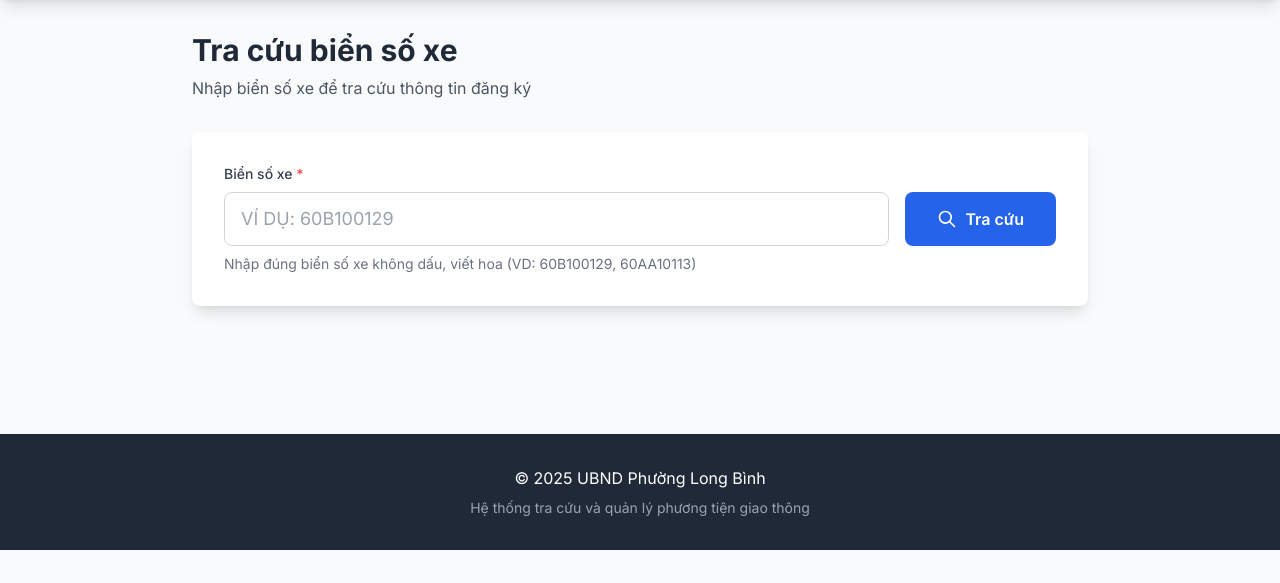
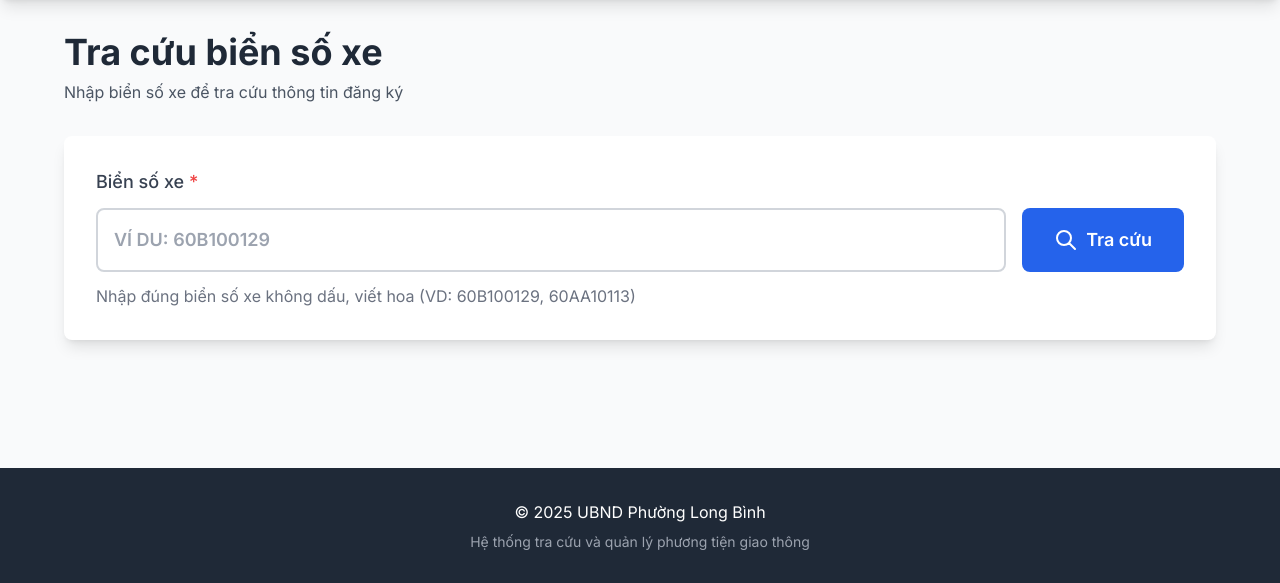
Before and after one commit to gkietle/vehicle-management, a FastAPI app: page /tra-cuu in a window 1280 px wide. Shown: the part 80-663 px from the top of the page. Run offline with FastAPI, Linux system fonts and the light colour scheme; some libraries are stand-ins or nearby versions.

Commit message:
Make tra-cuu page fully responsive for mobile

```diff
--- a/app/templates/tra-cuu.html
+++ b/app/templates/tra-cuu.html
@@ -1,40 +1,40 @@
 {% extends "base.html" %}
 
 {% block content %}
-<div class="max-w-4xl mx-auto">
+<div class="max-w-6xl mx-auto">
     <!-- Page Header -->
-    <div class="mb-8">
-        <h2 class="text-3xl font-bold text-gray-800 mb-2">Tra cứu biển số xe</h2>
-        <p class="text-gray-600">Nhập biển số xe để tra cứu thông tin đăng ký</p>
+    <div class="mb-4 sm:mb-6 lg:mb-8">
+        <h2 class="text-2xl sm:text-3xl lg:text-4xl font-bold text-gray-800 mb-2">Tra cứu biển số xe</h2>
+        <p class="text-sm sm:text-base text-gray-600">Nhập biển số xe để tra cứu thông tin đăng ký</p>
     </div>
 
     <!-- Search Form -->
-    <div class="bg-white rounded-lg shadow-lg p-8 mb-8">
-        <form id="searchForm" class="space-y-6">
+    <div class="bg-white rounded-lg shadow-lg p-5 sm:p-6 lg:p-8 mb-6 sm:mb-8">
+        <form id="searchForm" class="space-y-4 sm:space-y-6">
             <div>
-                <label for="bien_so" class="block text-sm font-medium text-gray-700 mb-2">
+                <label for="bien_so" class="block text-base sm:text-lg font-medium text-gray-700 mb-2 sm:mb-3">
                     Biển số xe <span class="text-red-500">*</span>
                 </label>
-                <div class="flex space-x-4">
+                <div class="flex flex-col sm:flex-row gap-3 sm:gap-4">
                     <input
                         type="text"
                         id="bien_so"
                         name="bien_so"
-                        placeholder="Ví dụ: 60B100129"
-                        class="flex-1 px-4 py-3 border border-gray-300 rounded-lg focus:ring-2 focus:ring-blue-500 focus:border-transparent text-lg uppercase"
+                        placeholder="VÍ DU: 60B100129"
+                        class="flex-1 px-4 py-3 sm:py-4 border-2 border-gray-300 rounded-lg focus:ring-2 focus:ring-blue-500 focus:border-blue-500 text-base sm:text-lg font-semibold uppercase"
                         required
                     >
                     <button
                         type="submit"
-                        class="px-8 py-3 bg-blue-600 text-white rounded-lg hover:bg-blue-700 transition font-semibold flex items-center"
+                        class="w-full sm:w-auto px-6 sm:px-8 py-3 sm:py-4 bg-blue-600 text-white rounded-lg hover:bg-blue-700 transition font-semibold flex items-center justify-center text-base sm:text-lg"
                     >
-                        <svg class="w-5 h-5 mr-2" fill="none" stroke="currentColor" viewBox="0 0 24 24">
+                        <svg class="w-5 h-5 sm:w-6 sm:h-6 mr-2" fill="none" stroke="currentColor" viewBox="0 0 24 24">
                             <path stroke-linecap="round" stroke-linejoin="round" stroke-width="2" d="M21 21l-6-6m2-5a7 7 0 11-14 0 7 7 0 0114 0z"></path>
                         </svg>
                         Tra cứu
                     </button>
                 </div>
-                <p class="mt-2 text-sm text-gray-500">Nhập đúng biển số xe không dấu, viết hoa (VD: 60B100129, 60AA10113)</p>
+                <p class="mt-3 text-sm sm:text-base text-gray-500 leading-relaxed">Nhập đúng biển số xe không dấu, viết hoa<br class="sm:hidden"> (VD: 60B100129, 60AA10113)</p>
             </div>
         </form>
     </div>
@@ -61,105 +61,105 @@
 
     <!-- Search Results -->
     <div id="results" class="hidden">
-        <div class="bg-white rounded-lg shadow-lg p-8 mb-6">
-            <h3 class="text-2xl font-bold text-gray-800 mb-6 flex items-center">
-                <svg class="w-7 h-7 text-green-600 mr-3" fill="none" stroke="currentColor" viewBox="0 0 24 24">
+        <div class="bg-white rounded-lg shadow-lg p-5 sm:p-6 lg:p-8 mb-6">
+            <h3 class="text-xl sm:text-2xl lg:text-3xl font-bold text-gray-800 mb-4 sm:mb-6 flex items-center">
+                <svg class="w-6 h-6 sm:w-7 sm:h-7 text-green-600 mr-2 sm:mr-3 flex-shrink-0" fill="none" stroke="currentColor" viewBox="0 0 24 24">
                     <path stroke-linecap="round" stroke-linejoin="round" stroke-width="2" d="M9 12l2 2 4-4m6 2a9 9 0 11-18 0 9 9 0 0118 0z"></path>
                 </svg>
                 Thông tin phương tiện
             </h3>
 
-            <div class="grid md:grid-cols-2 gap-6">
+            <div class="grid sm:grid-cols-1 lg:grid-cols-2 gap-4 sm:gap-6">
                 <div>
-                    <h4 class="font-semibold text-gray-700 mb-4 text-lg border-b pb-2">Thông tin xe</h4>
-                    <div class="space-y-3">
-                        <div class="flex">
-                            <span class="text-gray-600 w-32">Biển số:</span>
-                            <span id="result_bien_so" class="font-semibold text-gray-900"></span>
+                    <h4 class="text-base sm:text-lg font-semibold text-gray-700 mb-3 sm:mb-4 border-b pb-2">Thông tin xe</h4>
+                    <div class="space-y-2 sm:space-y-3">
+                        <div class="flex flex-col sm:flex-row sm:items-center">
+                            <span class="text-sm sm:text-base text-gray-600 sm:w-32 font-medium sm:font-normal">Biển số:</span>
+                            <span id="result_bien_so" class="text-base sm:text-base font-bold text-gray-900 mt-1 sm:mt-0"></span>
                         </div>
-                        <div class="flex">
-                            <span class="text-gray-600 w-32">Loại xe:</span>
-                            <span id="result_loai_xe" class="text-gray-900"></span>
+                        <div class="flex flex-col sm:flex-row sm:items-center">
+                            <span class="text-sm sm:text-base text-gray-600 sm:w-32 font-medium sm:font-normal">Loại xe:</span>
+                            <span id="result_loai_xe" class="text-sm sm:text-base text-gray-900 mt-1 sm:mt-0"></span>
                         </div>
-                        <div class="flex">
-                            <span class="text-gray-600 w-32">Số khung:</span>
-                            <span id="result_so_khung" class="text-gray-900 text-sm"></span>
+                        <div class="flex flex-col sm:flex-row sm:items-center">
+                            <span class="text-sm sm:text-base text-gray-600 sm:w-32 font-medium sm:font-normal">Số khung:</span>
+                            <span id="result_so_khung" class="text-sm text-gray-900 mt-1 sm:mt-0 break-all"></span>
                         </div>
-                        <div class="flex">
-                            <span class="text-gray-600 w-32">Số máy:</span>
-                            <span id="result_so_may" class="text-gray-900 text-sm"></span>
+                        <div class="flex flex-col sm:flex-row sm:items-center">
+                            <span class="text-sm sm:text-base text-gray-600 sm:w-32 font-medium sm:font-normal">Số máy:</span>
+                            <span id="result_so_may" class="text-sm text-gray-900 mt-1 sm:mt-0 break-all"></span>
                         </div>
-                        <div class="flex">
-                            <span class="text-gray-600 w-32">Trạng thái:</span>
-                            <span id="result_trang_thai" class="px-2 py-1 bg-green-100 text-green-800 rounded-full text-sm font-medium"></span>
+                        <div class="flex flex-col sm:flex-row sm:items-center">
+                            <span class="text-sm sm:text-base text-gray-600 sm:w-32 font-medium sm:font-normal">Trạng thái:</span>
+                            <span id="result_trang_thai" class="inline-block px-3 py-1 bg-green-100 text-green-800 rounded-full text-xs sm:text-sm font-medium mt-1 sm:mt-0"></span>
                         </div>
                     </div>
                 </div>
 
                 <div>
-                    <h4 class="font-semibold text-gray-700 mb-4 text-lg border-b pb-2">Thông tin chủ xe</h4>
-                    <div class="space-y-3">
-                        <div class="flex">
-                            <span class="text-gray-600 w-32">Họ tên:</span>
-                            <span id="result_ten" class="font-semibold text-gray-900"></span>
+                    <h4 class="text-base sm:text-lg font-semibold text-gray-700 mb-3 sm:mb-4 border-b pb-2">Thông tin chủ xe</h4>
+                    <div class="space-y-2 sm:space-y-3">
+                        <div class="flex flex-col sm:flex-row sm:items-center">
+                            <span class="text-sm sm:text-base text-gray-600 sm:w-32 font-medium sm:font-normal">Họ tên:</span>
+                            <span id="result_ten" class="text-base sm:text-base font-bold text-gray-900 mt-1 sm:mt-0"></span>
                         </div>
-                        <div class="flex">
-                            <span class="text-gray-600 w-32">Giấy tờ:</span>
-                            <span id="result_giay_to" class="text-gray-900 text-sm"></span>
+                        <div class="flex flex-col sm:flex-row sm:items-center">
+                            <span class="text-sm sm:text-base text-gray-600 sm:w-32 font-medium sm:font-normal">Giấy tờ:</span>
+                            <span id="result_giay_to" class="text-sm sm:text-base text-gray-900 mt-1 sm:mt-0"></span>
                         </div>
-                        <div class="flex">
-                            <span class="text-gray-600 w-32">Số giấy tờ:</span>
-                            <span id="result_so_giay_to" class="text-gray-900 text-sm"></span>
+                        <div class="flex flex-col sm:flex-row sm:items-center">
+                            <span class="text-sm sm:text-base text-gray-600 sm:w-32 font-medium sm:font-normal">Số giấy tờ:</span>
+                            <span id="result_so_giay_to" class="text-sm text-gray-900 mt-1 sm:mt-0 break-all"></span>
                         </div>
-                        <div class="flex">
-                            <span class="text-gray-600 w-32">Điện thoại:</span>
-                            <span id="result_sdt" class="text-gray-900"></span>
+                        <div class="flex flex-col sm:flex-row sm:items-center">
+                            <span class="text-sm sm:text-base text-gray-600 sm:w-32 font-medium sm:font-normal">Điện thoại:</span>
+                            <span id="result_sdt" class="text-sm sm:text-base text-gray-900 mt-1 sm:mt-0"></span>
                         </div>
-                        <div class="flex">
-                            <span class="text-gray-600 w-32">Khu phố:</span>
-                            <span id="result_khu_pho" class="text-gray-900"></span>
+                        <div class="flex flex-col sm:flex-row sm:items-center">
+                            <span class="text-sm sm:text-base text-gray-600 sm:w-32 font-medium sm:font-normal">Khu phố:</span>
+                            <span id="result_khu_pho" class="text-sm sm:text-base text-gray-900 mt-1 sm:mt-0"></span>
                         </div>
                     </div>
                 </div>
             </div>
 
-            <div class="mt-6">
-                <h4 class="font-semibold text-gray-700 mb-3 text-lg border-b pb-2">Địa chỉ</h4>
-                <div class="space-y-2">
-                    <div>
-                        <span class="text-gray-600">Địa chỉ đăng ký:</span>
-                        <span id="result_dia_chi_dk" class="ml-2 text-gray-900"></span>
+            <div class="mt-4 sm:mt-6">
+                <h4 class="text-base sm:text-lg font-semibold text-gray-700 mb-3 border-b pb-2">Địa chỉ</h4>
+                <div class="space-y-2 sm:space-y-3">
+                    <div class="flex flex-col">
+                        <span class="text-sm sm:text-base text-gray-600 font-medium">Địa chỉ đăng ký:</span>
+                        <span id="result_dia_chi_dk" class="text-sm sm:text-base text-gray-900 mt-1"></span>
                     </div>
-                    <div>
-                        <span class="text-gray-600">Địa chỉ thường trú:</span>
-                        <span id="result_dia_chi_tt" class="ml-2 text-gray-900"></span>
+                    <div class="flex flex-col">
+                        <span class="text-sm sm:text-base text-gray-600 font-medium">Địa chỉ thường trú:</span>
+                        <span id="result_dia_chi_tt" class="text-sm sm:text-base text-gray-900 mt-1"></span>
                     </div>
-                    <div>
-                        <span class="text-gray-600">Nơi ở hiện tại:</span>
-                        <span id="result_noi_o" class="ml-2 text-gray-900"></span>
+                    <div class="flex flex-col">
+                        <span class="text-sm sm:text-base text-gray-600 font-medium">Nơi ở hiện tại:</span>
+                        <span id="result_noi_o" class="text-sm sm:text-base text-gray-900 mt-1"></span>
                     </div>
                 </div>
             </div>
         </div>
 
         <!-- Action Buttons -->
-        <div class="bg-gray-50 rounded-lg p-6">
-            <h4 class="font-bold text-gray-800 mb-4">Thông tin có chính xác không?</h4>
-            <div class="grid md:grid-cols-2 gap-4">
+        <div class="bg-gray-50 rounded-lg p-5 sm:p-6">
+            <h4 class="text-base sm:text-lg font-bold text-gray-800 mb-4">Thông tin có chính xác không?</h4>
+            <div class="grid sm:grid-cols-1 md:grid-cols-2 gap-3 sm:gap-4">
                 <button
                     onclick="confirmCorrect()"
-                    class="px-6 py-4 bg-green-600 text-white rounded-lg hover:bg-green-700 transition font-semibold flex items-center justify-center"
+                    class="w-full px-6 py-4 sm:py-5 bg-green-600 text-white rounded-lg hover:bg-green-700 transition font-semibold flex items-center justify-center text-base sm:text-lg"
                 >
-                    <svg class="w-5 h-5 mr-2" fill="none" stroke="currentColor" viewBox="0 0 24 24">
+                    <svg class="w-5 h-5 sm:w-6 sm:h-6 mr-2" fill="none" stroke="currentColor" viewBox="0 0 24 24">
                         <path stroke-linecap="round" stroke-linejoin="round" stroke-width="2" d="M5 13l4 4L19 7"></path>
                     </svg>
                     Thông tin chính xác
                 </button>
                 <button
                     onclick="showFormOptions()"
-                    class="px-6 py-4 bg-orange-600 text-white rounded-lg hover:bg-orange-700 transition font-semibold flex items-center justify-center"
+                    class="w-full px-6 py-4 sm:py-5 bg-orange-600 text-white rounded-lg hover:bg-orange-700 transition font-semibold flex items-center justify-center text-base sm:text-lg"
                 >
-                    <svg class="w-5 h-5 mr-2" fill="none" stroke="currentColor" viewBox="0 0 24 24">
+                    <svg class="w-5 h-5 sm:w-6 sm:h-6 mr-2" fill="none" stroke="currentColor" viewBox="0 0 24 24">
                         <path stroke-linecap="round" stroke-linejoin="round" stroke-width="2" d="M11 5H6a2 2 0 00-2 2v11a2 2 0 002 2h11a2 2 0 002-2v-5m-1.414-9.414a2 2 0 112.828 2.828L11.828 15H9v-2.828l8.586-8.586z"></path>
                     </svg>
                     Cần cập nhật thông tin
@@ -169,14 +169,14 @@
     </div>
 
     <!-- Form Selection Modal -->
-    <div id="formModal" class="hidden fixed inset-0 bg-black bg-opacity-50 flex items-center justify-center z-50">
-        <div class="bg-white rounded-lg p-8 max-w-3xl w-full mx-4 max-h-screen overflow-y-auto">
-            <h3 class="text-2xl font-bold text-gray-800 mb-6">Chọn loại yêu cầu cập nhật</h3>
+    <div id="formModal" class="hidden fixed inset-0 bg-black bg-opacity-50 flex items-center justify-center z-50 p-4">
+        <div class="bg-white rounded-lg p-5 sm:p-6 lg:p-8 max-w-3xl w-full max-h-[90vh] overflow-y-auto">
+            <h3 class="text-xl sm:text-2xl lg:text-3xl font-bold text-gray-800 mb-4 sm:mb-6">Chọn loại yêu cầu cập nhật</h3>
 
-            <div class="space-y-3">
-                <a href="#" onclick="goToForm(1)" class="block p-4 border-2 border-gray-200 rounded-lg hover:border-blue-500 hover:bg-blue-50 transition">
-                    <div class="font-semibold text-gray-800">Mẫu 1: Xe và chủ xe đúng (Biển xanh)</div>
-                    <p class="text-sm text-gray-600 mt-1">Xác nhận thông tin chính xác</p>
+            <div class="space-y-2 sm:space-y-3">
+                <a href="#" onclick="goToForm(1)" class="block p-4 sm:p-5 border-2 border-gray-200 rounded-lg hover:border-blue-500 hover:bg-blue-50 transition active:bg-blue-100">
+                    <div class="text-sm sm:text-base font-semibold text-gray-800">Mẫu 1: Xe và chủ xe đúng (Biển xanh)</div>
+                    <p class="text-xs sm:text-sm text-gray-600 mt-1">Xác nhận thông tin chính xác</p>
                 </a>
 
                 <a href="#" onclick="goToForm(2)" class="block p-4 border-2 border-gray-200 rounded-lg hover:border-blue-500 hover:bg-blue-50 transition">
```
